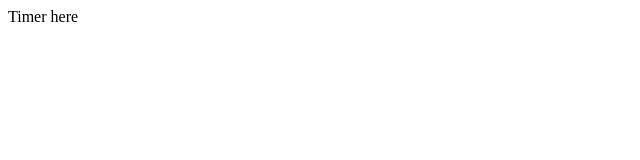
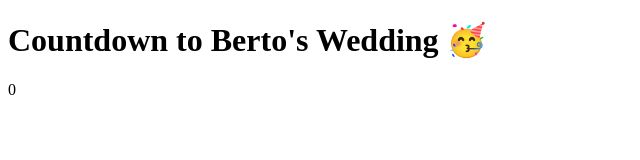
Before and after one commit to cerna-pedro/wedding-countdown, a plain HTML site: page index.html in a window 1280 px wide. Shown: the whole page, without its empty margins (0-640 px from the left). Drawn offline with Linux system fonts and the light colour scheme.

Commit message:
Added wedding date

```diff
--- a/app.js
+++ b/app.js
@@ -1,12 +1,22 @@
 // query selectors
-const timer = document.querySelector('.timer');
+const timer = document.querySelector(".timer");
 
 // event listener on page load
-document.addEventListener('DOMContentLoaded', startTimer);
+document.addEventListener("DOMContentLoaded", startTimer);
 
 // functions
 function startTimer() {
-  const weddingDate = new Date('10/10/2020');
-  console.log(weddingDate)
+  const weddingDate = new Date("10/10/2020 4:30 pm");
+  const months = weddingDate.getMonth();
+  const days = weddingDate.getDay();
+  const hours = weddingDate.getHours();
+  const minutes = weddingDate.getMinutes();
+  const seconds = weddingDate.getSeconds();
+  const now = new Date();
+  timer.textContent = now.getMilliseconds();
 
+  setInterval(() => {
+    const now = new Date();
+    timer.textContent = now.getMilliseconds();
+  }, 1000);
 }
--- a/index.html
+++ b/index.html
@@ -8,6 +8,7 @@
   <title>Document</title>
 </head>
 <body>
+  <h1>Countdown to Berto's Wedding 🥳</h1>
   <div class="container">
     <div class="timer-container">
       <span class="timer">Timer here</span>
```
